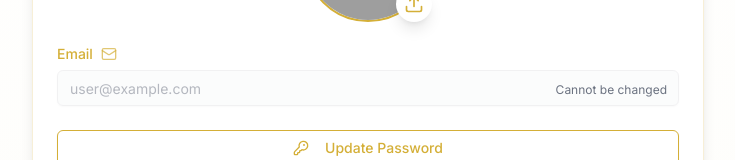
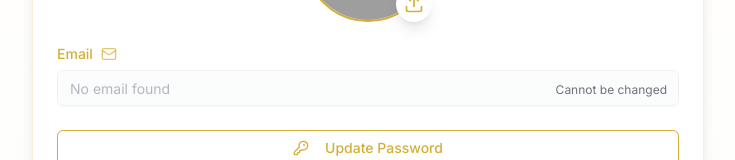
Before and after one commit to aal51282/wardrobe-wizard, a Next.js app: page /account in a window 1280 px wide. Shown: the part 235-395 px from the top of the page, without its empty margins (272-1007 px from the left). Built offline with nearby package versions, Linux system fonts and the light colour scheme; no server answers; grey boxes are pictures that could not be loaded.

Commit message:
account now properly displays the users email.

```diff
--- a/components/custom/account/user-info.tsx
+++ b/components/custom/account/user-info.tsx
@@ -3,14 +3,12 @@
 import { Input } from "@/components/ui/input";
 import { Label } from "@/components/ui/label";
 import { Mail } from "lucide-react";
+import { useSession } from "next-auth/react";
 
-interface UserInfoProps {
-  email?: string;
-}
+export function UserInfo() {
+  const { data: session } = useSession();
+  const userEmail = session?.user?.email || "No email found";
 
-export function UserInfo({
-  email = "user@example.com"
-}: UserInfoProps) {
   return (
     <div className="space-y-4">
       {/* Non-editable Email Field */}
@@ -21,7 +19,7 @@ export function UserInfo({
         </Label>
         <div className="relative">
           <Input
-            value={email}
+            value={userEmail}
             disabled
             className="bg-gray-50 text-gray-500 cursor-not-allowed"
           />
```
